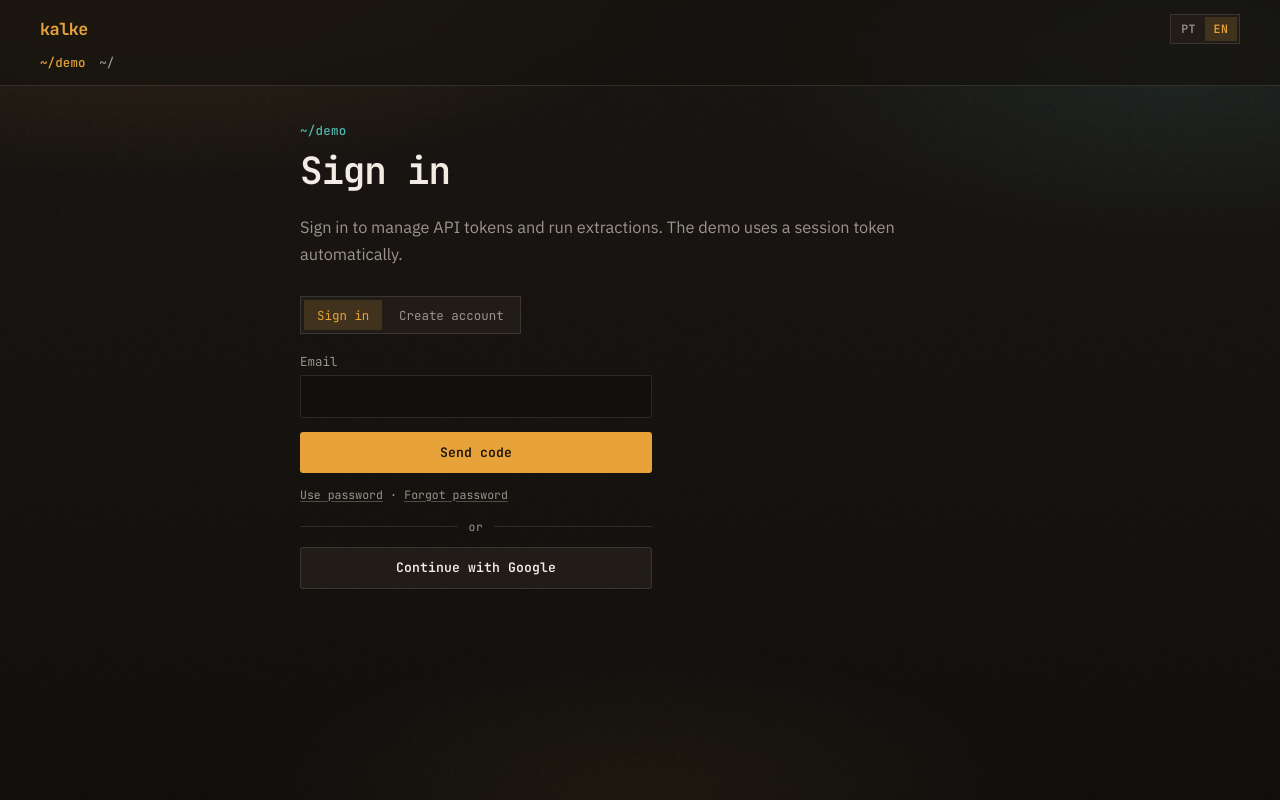
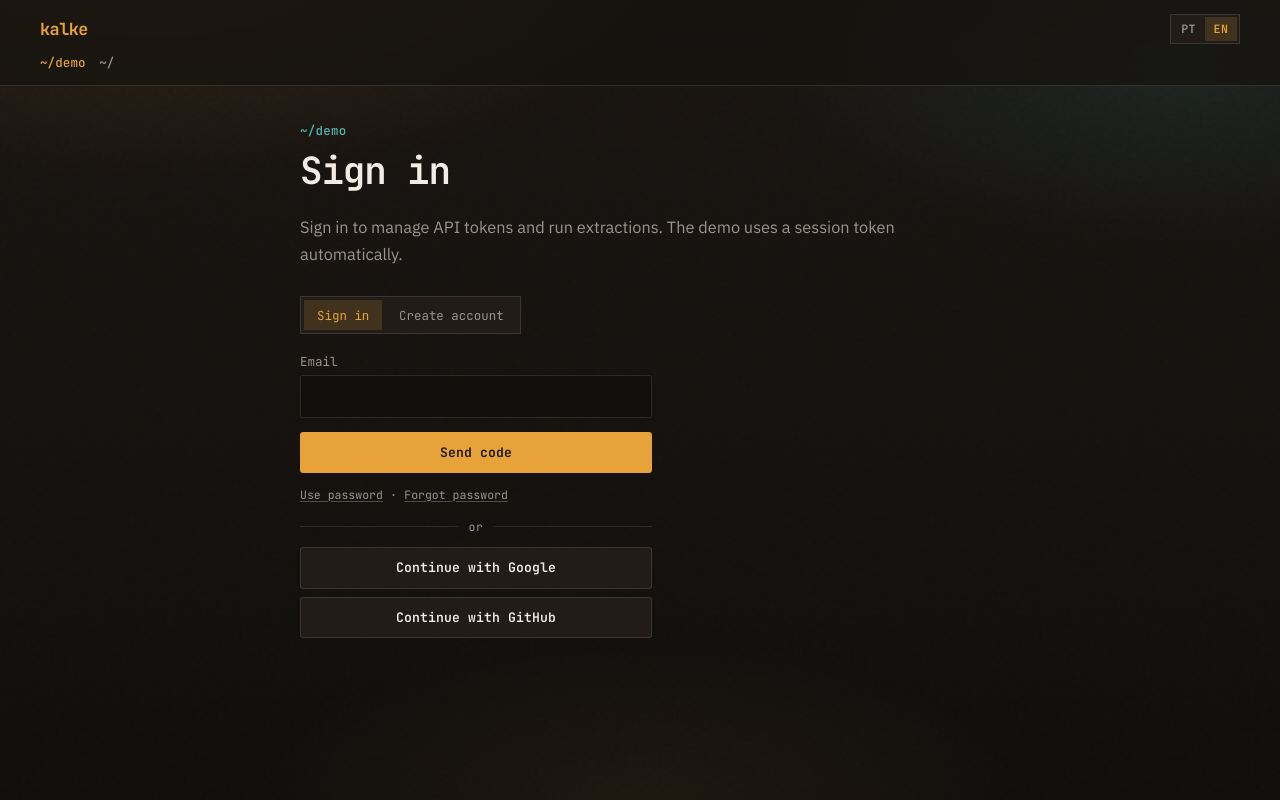
Before and after one commit to kalke/kalke, a React (Vite) app: page /playground in a window 1280 px wide. Built offline with nearby package versions, Linux system fonts and the light colour scheme; no server answers.

Commit message:
feat: add Continue with GitHub on demo auth

```diff
--- a/src/react-app/content.ts
+++ b/src/react-app/content.ts
@@ -47,6 +47,7 @@ export type PlaygroundCopy = {
 	modeLogin: string;
 	modeSignup: string;
 	continueWithGoogle: string;
+	continueWithGitHub: string;
 	continueWithEmail: string;
 	authOr: string;
 	authOtherMethods: string;
@@ -378,6 +379,7 @@ export const copy: Record<Lang, Copy> = {
 			modeLogin: "Entrar",
 			modeSignup: "Criar conta",
 			continueWithGoogle: "Continuar com Google",
+			continueWithGitHub: "Continuar com GitHub",
 			continueWithEmail: "Continuar com email",
 			authOr: "ou",
 			authOtherMethods: "Outras opções",
@@ -673,6 +675,7 @@ export const copy: Record<Lang, Copy> = {
 			modeLogin: "Sign in",
 			modeSignup: "Create account",
 			continueWithGoogle: "Continue with Google",
+			continueWithGitHub: "Continue with GitHub",
 			continueWithEmail: "Continue with email",
 			authOr: "or",
 			authOtherMethods: "Other options",
--- a/src/react-app/dashboard/AuthGate.tsx
+++ b/src/react-app/dashboard/AuthGate.tsx
@@ -252,6 +252,9 @@ export function AuthGate({ lang }: Props) {
 						<a className="auth-method" href={oauthStartURL("google")}>
 							{t.continueWithGoogle}
 						</a>
+						<a className="auth-method" href={oauthStartURL("github")}>
+							{t.continueWithGitHub}
+						</a>
 						<p className="auth-divider">
 							<span>{t.authOr}</span>
 						</p>
@@ -375,6 +378,9 @@ export function AuthGate({ lang }: Props) {
 						<div className="auth-methods">
 							<a className="auth-method" href={oauthStartURL("google")}>
 								{t.continueWithGoogle}
+							</a>
+							<a className="auth-method" href={oauthStartURL("github")}>
+								{t.continueWithGitHub}
 							</a>
 						</div>
 					</>
```
